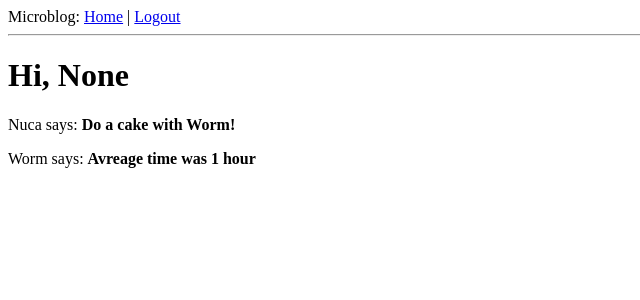
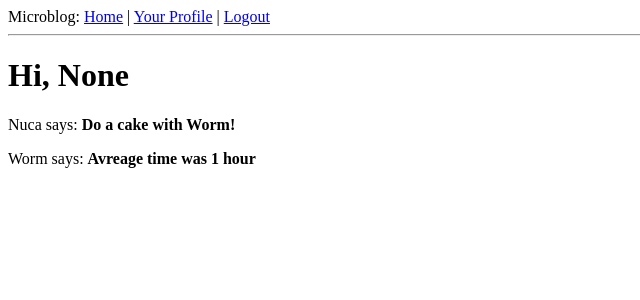
Before and after one commit to iulianstana/Flask-Miguel-Tutorial, a Flask app: page / in a window 1280 px wide. Shown: the top 300 px of the page, without its empty margins (0-640 px from the left). Run offline with Flask 2, Linux system fonts and the light colour scheme; a user stored in the database is signed in.

Commit message:
[profile] add link to user profile page

```diff
--- a/app/templates/base.html
+++ b/app/templates/base.html
@@ -10,6 +10,7 @@
         <div> Microblog:
             <a href="{{ url_for('index') }}">Home</a>
             {% if g.user.is_authenticated %}
+            | <a href="{{ url_for('user', nickname=g.user.nickname) }}">Your Profile</a>
             | <a href="{{ url_for('logout') }}">Logout</a>
             {% endif %}
         </div>
```
